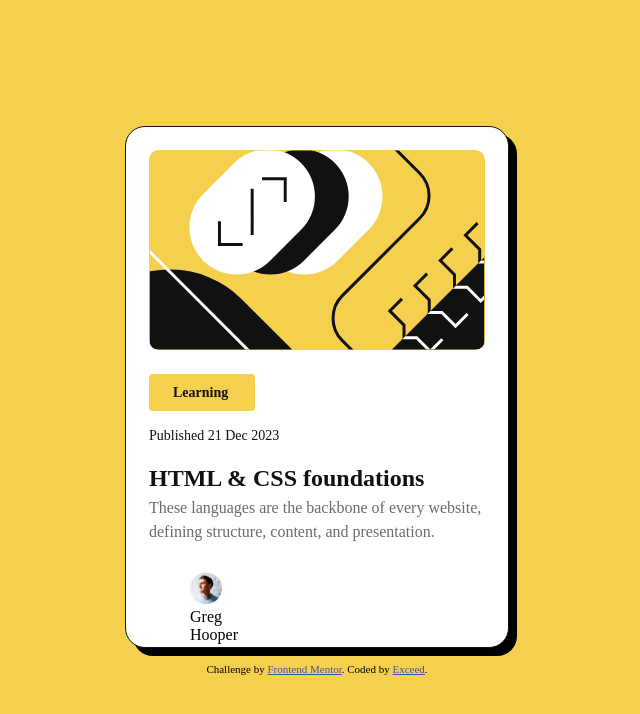
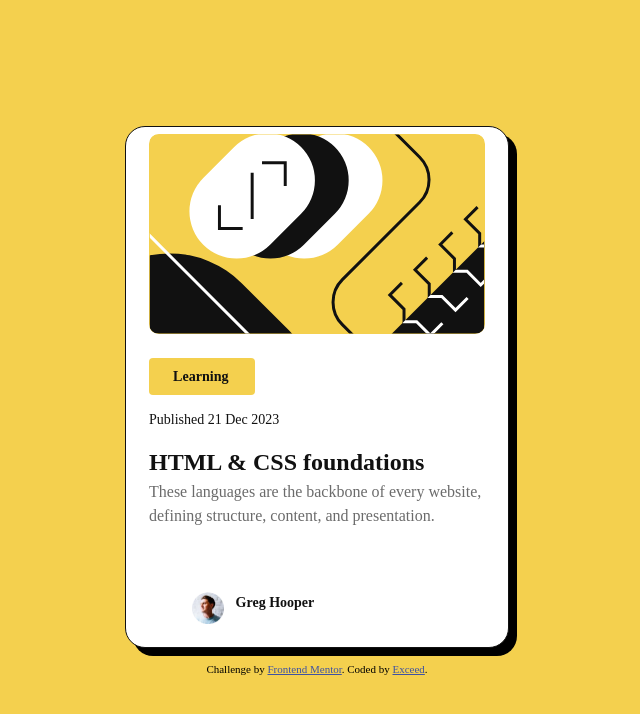
Before and after one commit to Exc1D/blog-card, a plain HTML site: page index.html in a window 1280 px wide. Shown: the whole page, without its empty margins (323-963 px from the left). Drawn offline with Linux system fonts and the light colour scheme.

Commit message:
Optimized accessibility

```diff
--- a/index.html
+++ b/index.html
@@ -8,7 +8,7 @@
   <title>Frontend Mentor | Blog preview card</title>
 </head>
 <body>
-  <main id="card" aria-label="blog card">
+  <main class="card" aria-label="blog card">
     <img id="pic" src="assets/images/illustration-article.svg" alt="a cool mural of coding symbols">
 
     <section id="content">
@@ -24,7 +24,7 @@
     <section id="profile">
         <figure>
           <img id="avatar" src="assets/images/image-avatar.webp" alt="Portrait of Greg Hooper">
-          <figcaption>Greg Hooper</figcaption> <!-- Describes the image clearly -->
+          <figcaption>Greg Hooper</figcaption>
         </figure>
       </section>
 
@@ -32,7 +32,7 @@
 
   <footer class="attribution">
     Challenge by <a href="https://www.frontendmentor.io?ref=challenge" target="_blank">Frontend Mentor</a>.
-    Coded by <a href="#">Exceed</a>.
+    Coded by <a href="https://github.com/Exc1D">Exceed</a>.
   </footer>
 
 </body>
--- a/styles.css
+++ b/styles.css
@@ -1,5 +1,5 @@
 @font-face {
-    font-family: Figtree, sans-serif;
+    font-family: Figtree, serif ;
     src: url(assets/fonts/Figtree-VariableFont_wght.ttf);
 }
 
@@ -13,9 +13,10 @@ margin: 0 auto; /* remove default page margin */
 background: var(--color-yellow, rgba(244, 208, 78, 1));
 }
 
-#card {
+.card {
 /* Card */
-width: 24rem;
+max-width: 24rem;
+width: 100%;
 height: 32.625rem;
 /* Auto layout */
 display: flex;
@@ -23,7 +24,7 @@ flex-direction: column;
 justify-content: center;
 align-items: center;
 gap: 1.5rem;
-padding: 1.5rem;
+padding: clamp(1rem, 2vw, 2rem);
 
 box-sizing: border-box;
 border: 0.0625rem solid var(--color-gray-950, rgba(17, 17, 17, 1));
@@ -36,7 +37,7 @@ background: var(--color-white, rgba(255, 255, 255, 1));
 /* Blog Image */
 width: 21rem;
 height: 12.5rem;
-margin-top: 0;
+margin-block-start: 0;
 border-radius: 0.625rem;
 background: var(--color-yellow, rgba(244, 208, 78, 1));
 }
@@ -80,7 +81,7 @@ height: 1.3125rem;
 color: var(--color-gray-950, rgba(17, 17, 17, 1));
 
 font-family: Figtree;
-font-size: 0.875rem;
+font-size: 0.88rem;
 font-weight: 800;
 line-height: 150%;
 letter-spacing: 0%;
@@ -138,29 +139,36 @@ text-align: left;
 
 #profile{
 /* Author */
-width: 8.0625rem;
-height: 2rem;
+/* remove fixed width and height to allow content to dictate size */
 /* Auto layout */
 display: flex;
 flex-direction: row;
-justify-content: space-around;
-align-items: center;
+align-items: center; /* ensure image and text align on one row */
+justify-content: flex-start;
 gap: var(--spacing-150, 0.75rem);
 /* push to the bottom of the card and keep it left-aligned within the container's padding */
-margin-top: auto;
+margin-block-start: 0;
 align-self: flex-start;
+}
+
+#profile figure {
+display: flex; /* Make figure a flex container */
+flex-direction: row; /* Arrange its children (img, figcaption) in a row */
+align-items: center;
+gap: var(--spacing-150, 0.75rem); /* Add gap between image and figcaption */
 }
 
 #profile img {
 /* userpic */
 width: 2rem;
 height: 2rem;
+flex: 0 0 2rem;
 }
 
-#profile p {
+#profile figcaption { /* Changed from p to figcaption */
 /* authorname */
-width: 5.3125rem;
-height: 1.3125rem;
+flex: 1 1 auto; /* allow text to take remaining space instead of forcing a new line */
+height: 2rem;
 color: var(--color-gray-950, rgba(17, 17, 17, 1));
 
 font-family: Figtree;
```
